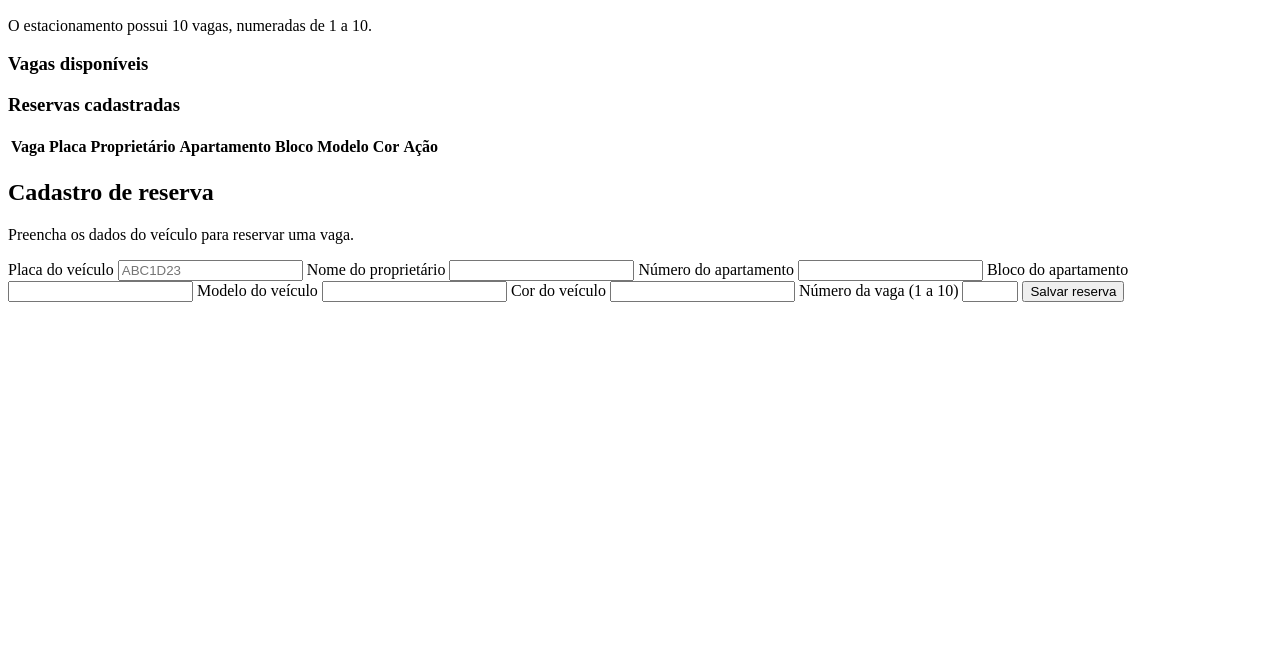
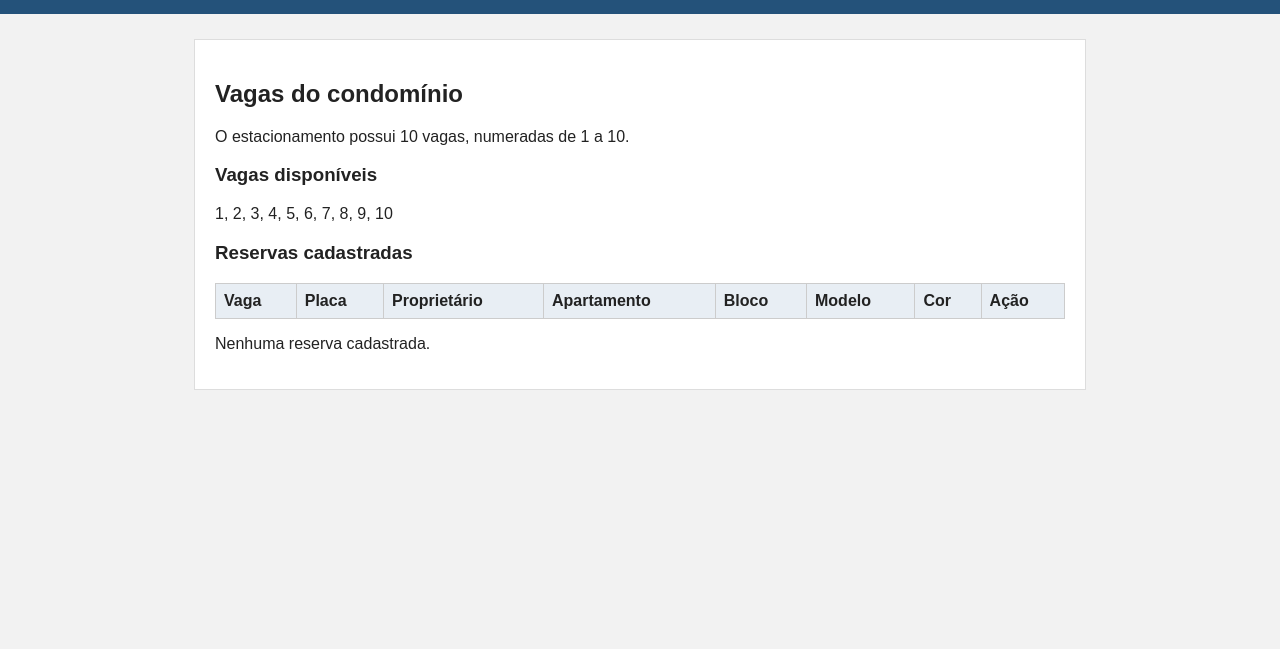
Before and after one commit to DalfovoJoao/controle-de-estacionamento, a plain HTML site: page sistema-estacionamento.html.html in a window 1280 px wide. Shown: the part 151-800 px from the top of the page. Drawn offline with Linux system fonts and the light colour scheme.

Commit message:
Corrige referencias de CSS e JavaScript no HTML

```diff
--- a/sistema-estacionamento.html.html
+++ b/sistema-estacionamento.html.html
@@ -4,7 +4,7 @@
   <meta charset="UTF-8">
   <meta name="viewport" content="width=device-width, initial-scale=1.0">
   <title>Controle de Estacionamento</title>
-  <link rel="stylesheet" href="style.css">
+  <link rel="stylesheet" href="css-estacionamento.css">
 </head>
 <body>
   <header>
@@ -77,6 +77,6 @@
     </section>
   </main>
 
-  <script src="script.js"></script>
+  <script src="javascript-estacionamento-.js"></script>
 </body>
 </html>
```
